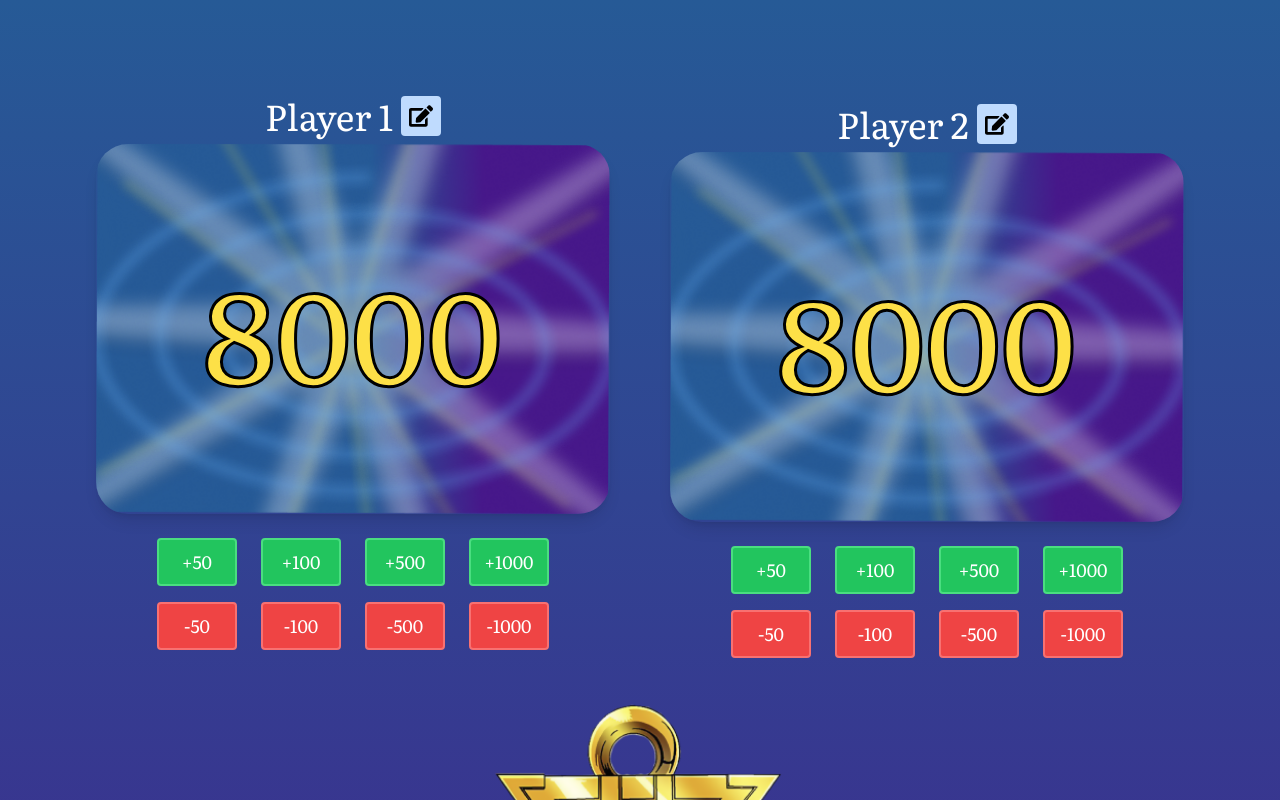
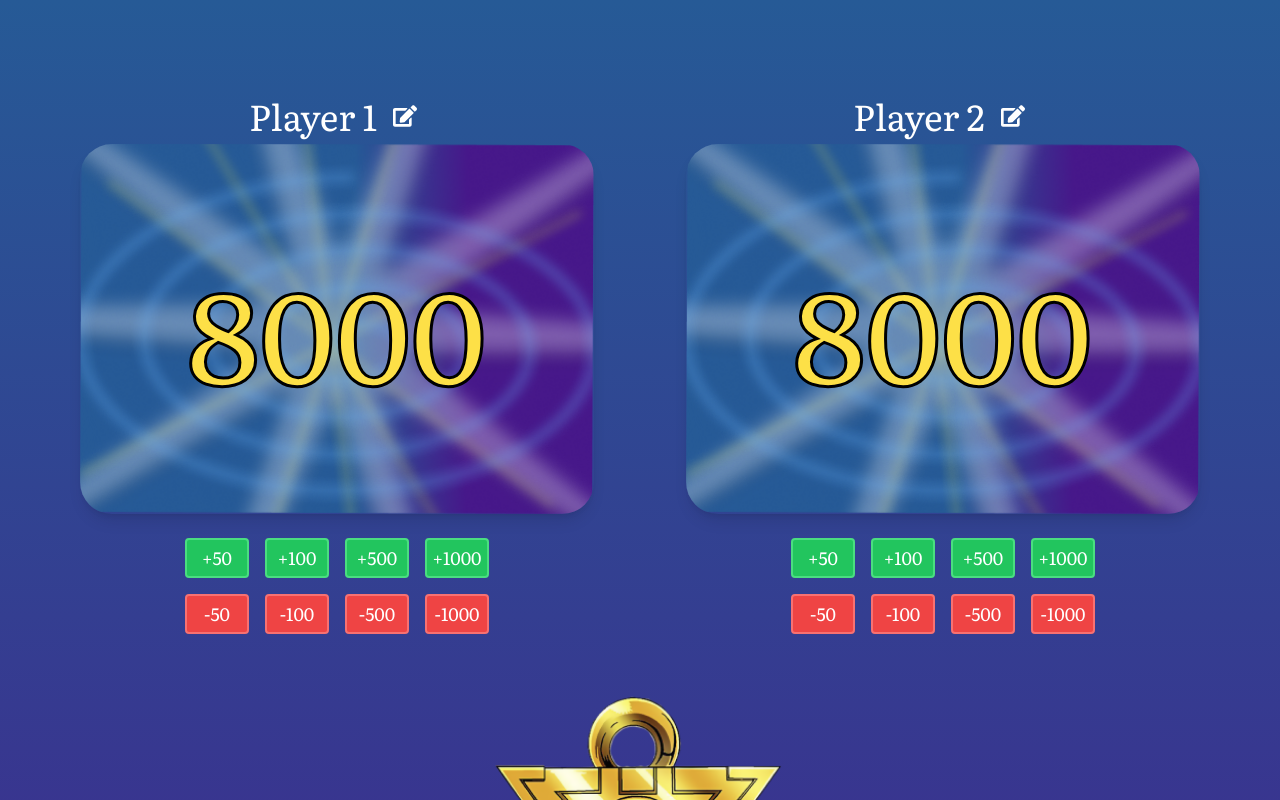
Before and after one commit to TooFaded/lifepoint-counter, a Next.js app: page / in a window 1280 px wide. Shown: the top 800 px of the page. Built offline with nearby package versions, Linux system fonts and the light colour scheme.

Commit message:
Adds modal to announce winner, adds comments to life-point display code, modifies styles for coin and die, adds tab icon

```diff
--- a/src/app/components/coin.js
+++ b/src/app/components/coin.js
@@ -20,7 +20,7 @@ export default function Coin() {
     <div className="flex flex-col items-center">
       <button
         onClick={flipCoin}
-        className="w-20 h-20 bg-gray-800 text-white rounded-full flex items-center justify-center text-2xl mb-4"
+        className="w-20 h-20 bg-gray-800 text-white rounded-full flex items-center justify-center text-lg mb-4"
         disabled={flipping}
       >
         {flipping ? "Flipping..." : "Flip"}
--- a/src/app/components/dice.js
+++ b/src/app/components/dice.js
@@ -20,7 +20,7 @@ export default function Dice() {
     <div className="flex flex-col items-center">
       <button
         onClick={rollDice}
-        className="w-20 h-20 bg-gray-800 text-white rounded-full flex items-center justify-center text-2xl mb-4"
+        className="w-20 h-20 bg-gray-800 text-white rounded-lg flex items-center justify-center text-lg mb-4"
         disabled={rolling}
       >
         {rolling ? "Rolling..." : "Roll"}
--- a/src/app/components/lifepoint-display.js
+++ b/src/app/components/lifepoint-display.js
@@ -3,21 +3,24 @@ import { useState } from "react";
 import { Literata } from "next/font/google";
 import { FaCheck } from "react-icons/fa";
 import { FaEdit } from "react-icons/fa";
+import WinnerModal from "./winnerModal";
 
 const literata = Literata({ subsets: ["latin"], style: ["normal", "italic"] });
 
 export default function LifepointDisplay() {
+  // Lifepoint State
   const [lifePoints1, setLifePoints1] = useState(8000);
   const [lifePoints2, setLifePoints2] = useState(8000);
   const [tempLifePoints1, setTempLifePoints1] = useState(0);
   const [tempLifePoints2, setTempLifePoints2] = useState(0);
-
+  // Player State
   const [player1Name, setPlayer1Name] = useState("Player 1");
   const [player2Name, setPlayer2Name] = useState("Player 2");
   const [isEditingPlayer1, setIsEditingPlayer1] = useState(false);
   const [isEditingPlayer2, setIsEditingPlayer2] = useState(false);
 
   const [winner, setWinner] = useState(null);
+  const [isModalOpen, setIsModalOpen] = useState(false);
 
   const lifePointSound = new Audio("/points-drop.mp3");
 
@@ -37,6 +40,7 @@ export default function LifepointDisplay() {
           const finalValue = Math.max(targetValue, 0);
           if (finalValue === 0) {
             setWinner(player === "Player 1" ? player2Name : player1Name);
+            setIsModalOpen(true);
           }
           return finalValue;
         }
@@ -68,19 +72,20 @@ export default function LifepointDisplay() {
     setTempLifePoints(0);
   };
 
+  const resetGame = () => {
+    setLifePoints1(8000);
+    setLifePoints2(8000);
+    setWinner(null);
+    setIsModalOpen(false);
+  };
+
   return (
-    <div className="relative flex justify-between w-full max-w-6xl mx-auto flex-wrap">
-      {winner && (
-        <div
-          className={`absolute top-0 left-0 right-0 bg-red-600 text-white text-center py-4 text-3xl rounded-lg ${literata.className}`}
-        >
-          {winner} is the winner!
-        </div>
-      )}
-      <div className="flex flex-col items-center">
+    <div className="relative flex flex-col md:flex-row justify-between w-full max-w-6xl mx-auto p-4">
+      <WinnerModal isOpen={isModalOpen} winner={winner} onClose={resetGame} />
+      <div className="flex flex-col items-center mb-8 md:mb-0">
         {/* Player1Name */}
         <div
-          className={`flex space-x-2 text-white text-2xl mb-2 ${literata.className}`}
+          className={`flex items-center space-x-2 text-white text-2xl mb-2 ${literata.className}`}
         >
           {isEditingPlayer1 ? (
             <>
@@ -101,7 +106,7 @@ export default function LifepointDisplay() {
               <h1 className="text-4xl">{player1Name}</h1>
               <button
                 onClick={() => setIsEditingPlayer1(true)}
-                className="px-2 text-black bg-blue-200 rounded"
+                className="px-2 text-white rounded"
               >
                 <FaEdit />
               </button>
@@ -109,12 +114,12 @@ export default function LifepointDisplay() {
           )}
         </div>
         <div
-          className={`h-[370px] w-[514px] md:w-[450px] lg:w-[514px] bg-custom-image bg-cover bg-center bg-no-repeat flex justify-center items-center text-9xl text-yellow-300 rounded-[32px] ${literata.className} text-stroke-black italic font-medium shadow-lg`}
+          className={`h-[250px] w-[350px] sm:h-[370px] sm:w-[514px] md:w-[450px] lg:w-[514px] bg-custom-image bg-cover bg-center bg-no-repeat flex justify-center items-center text-7xl sm:text-9xl text-yellow-300 rounded-[32px] ${literata.className} text-stroke-black italic font-medium shadow-lg`}
         >
           {Math.round(lifePoints1)}
         </div>
         <div
-          className={`flex items-center text-3xl ${literata.className} text-yellow-300 mt-2`}
+          className={`flex items-center text-2xl sm:text-3xl ${literata.className} text-yellow-300 mt-2`}
         >
           {/* Lifepoints to be applied to player 1 */}
           {tempLifePoints1 !== 0
@@ -141,54 +146,54 @@ export default function LifepointDisplay() {
           )}
         </div>
         <div className="flex flex-col justify-center space-y-2 mt-4">
-          <div className="flex space-x-6 mb-2">
+          <div className="flex flex-wrap justify-center space-x-4 mb-2">
             <button
               onClick={() => handleAccumulateChange(setTempLifePoints1, 50)}
-              className={`w-20 h-12 text-lg bg-green-500 border-2 border-green-400 text-white ${literata.className} rounded`}
+              className={`w-16 h-10 text-lg bg-green-500 border-2 border-green-400 text-white ${literata.className} rounded`}
             >
               +50
             </button>
             <button
               onClick={() => handleAccumulateChange(setTempLifePoints1, 100)}
-              className={`w-20 h-12 text-lg bg-green-500 border-2 border-green-400 text-white ${literata.className} rounded`}
+              className={`w-16 h-10 text-lg bg-green-500 border-2 border-green-400 text-white ${literata.className} rounded`}
             >
               +100
             </button>
             <button
               onClick={() => handleAccumulateChange(setTempLifePoints1, 500)}
-              className={`w-20 h-12 text-lg bg-green-500 border-2 border-green-400 text-white ${literata.className} rounded`}
+              className={`w-16 h-10 text-lg bg-green-500 border-2 border-green-400 text-white ${literata.className} rounded`}
             >
               +500
             </button>
             <button
               onClick={() => handleAccumulateChange(setTempLifePoints1, 1000)}
-              className={`w-20 h-12 text-lg bg-green-500 border-2 border-green-400 text-white ${literata.className} rounded`}
+              className={`w-16 h-10 text-lg bg-green-500 border-2 border-green-400 text-white ${literata.className} rounded`}
             >
               +1000
             </button>
           </div>
-          <div className="flex space-x-6">
+          <div className="flex flex-wrap justify-center space-x-4">
             <button
               onClick={() => handleAccumulateChange(setTempLifePoints1, -50)}
-              className={`w-20 h-12 text-lg bg-red-500 border-2 border-red-400 text-white ${literata.className} rounded`}
+              className={`w-16 h-10 text-lg bg-red-500 border-2 border-red-400 text-white ${literata.className} rounded`}
             >
               -50
             </button>
             <button
               onClick={() => handleAccumulateChange(setTempLifePoints1, -100)}
-              className={`w-20 h-12 text-lg bg-red-500 border-2 border-red-400 text-white ${literata.className} rounded`}
+              className={`w-16 h-10 text-lg bg-red-500 border-2 border-red-400 text-white ${literata.className} rounded`}
             >
               -100
             </button>
             <button
               onClick={() => handleAccumulateChange(setTempLifePoints1, -500)}
-              className={`w-20 h-12 text-lg bg-red-500 border-2 border-red-400 text-white ${literata.className} rounded`}
+              className={`w-16 h-10 text-lg bg-red-500 border-2 border-red-400 text-white ${literata.className} rounded`}
             >
               -500
             </button>
             <button
               onClick={() => handleAccumulateChange(setTempLifePoints1, -1000)}
-              className={`w-20 h-12 text-lg bg-red-500 border-2 border-red-400 text-white ${literata.className} rounded`}
+              className={`w-16 h-10 text-lg bg-red-500 border-2 border-red-400 text-white ${literata.className} rounded`}
             >
               -1000
             </button>
@@ -196,9 +201,9 @@ export default function LifepointDisplay() {
         </div>
       </div>
 
-      <div className="flex flex-col items-center sm:mt-2 mt-0">
+      <div className="flex flex-col items-center">
         <div
-          className={`flex space-x-2 text-white text-2xl mb-2 ${literata.className}`}
+          className={`flex items-center space-x-2 text-white text-2xl mb-2 ${literata.className}`}
         >
           {/* Player2Name */}
           {isEditingPlayer2 ? (
@@ -220,7 +225,7 @@ export default function LifepointDisplay() {
               <h1 className="text-4xl">{player2Name}</h1>
               <button
                 onClick={() => setIsEditingPlayer2(true)}
-                className="px-2 text-black bg-blue-200 rounded"
+                className="px-2 text-white rounded"
               >
                 <FaEdit />
               </button>
@@ -228,14 +233,14 @@ export default function LifepointDisplay() {
           )}
         </div>
         <div
-          className={`h-[370px] w-[514px] md:w-[450px] lg:w-[514px] bg-custom-image bg-cover bg-center bg-no-repeat flex justify-center items-center text-9xl text-yellow-300 rounded-[32px] ${literata.className} text-stroke-black italic font-medium shadow-lg`}
+          className={`h-[250px] w-[350px] sm:h-[370px] sm:w-[514px] md:w-[450px] lg:w-[514px] bg-custom-image bg-cover bg-center bg-no-repeat flex justify-center items-center text-7xl sm:text-9xl text-yellow-300 rounded-[32px] ${literata.className} text-stroke-black italic font-medium shadow-lg`}
         >
           {Math.round(lifePoints2)}
         </div>
-        {/* Lifepoints to be applied to player 2 */}
         <div
-          className={`flex items-center text-3xl ${literata.className} text-yellow-300 mt-2`}
+          className={`flex items-center text-2xl sm:text-3xl ${literata.className} text-yellow-300 mt-2`}
         >
+          {/* Lifepoints to be applied to player 2 */}
           {tempLifePoints2 !== 0
             ? tempLifePoints2 > 0
               ? `+${tempLifePoints2}`
@@ -259,55 +264,56 @@ export default function LifepointDisplay() {
             </div>
           )}
         </div>
+        {/* Lifepoint Buttons */}
         <div className="flex flex-col justify-center space-y-2 mt-4">
-          <div className="flex space-x-6 mb-2">
+          <div className="flex flex-wrap justify-center space-x-4 mb-2">
             <button
               onClick={() => handleAccumulateChange(setTempLifePoints2, 50)}
-              className={`w-20 h-12 text-lg bg-green-500 border-2 border-green-400 text-white ${literata.className} rounded`}
+              className={`w-16 h-10 text-lg bg-green-500 border-2 border-green-400 text-white ${literata.className} rounded`}
             >
               +50
             </button>
             <button
               onClick={() => handleAccumulateChange(setTempLifePoints2, 100)}
-              className={`w-20 h-12 text-lg bg-green-500 border-2 border-green-400 text-white ${literata.className} rounded`}
+              className={`w-16 h-10 text-lg bg-green-500 border-2 border-green-400 text-white ${literata.className} rounded`}
             >
               +100
             </button>
             <button
               onClick={() => handleAccumulateChange(setTempLifePoints2, 500)}
-              className={`w-20 h-12 text-lg bg-green-500 border-2 border-green-400 text-white ${literata.className} rounded`}
+              className={`w-16 h-10 text-lg bg-green-500 border-2 border-green-400 text-white ${literata.className} rounded`}
             >
               +500
             </button>
             <button
               onClick={() => handleAccumulateChange(setTempLifePoints2, 1000)}
-              className={`w-20 h-12 text-lg bg-green-500 border-2 border-green-400 text-white ${literata.className} rounded`}
+              className={`w-16 h-10 text-lg bg-green-500 border-2 border-green-400 text-white ${literata.className} rounded`}
             >
               +1000
             </button>
           </div>
-          <div className="flex space-x-6">
+          <div className="flex flex-wrap justify-center space-x-4">
             <button
               onClick={() => handleAccumulateChange(setTempLifePoints2, -50)}
-              className={`w-20 h-12 text-lg bg-red-500 border-2 border-red-400 text-white ${literata.className} rounded`}
+              className={`w-16 h-10 text-lg bg-red-500 border-2 border-red-400 text-white ${literata.className} rounded`}
             >
               -50
             </button>
             <button
               onClick={() => handleAccumulateChange(setTempLifePoints2, -100)}
-              className={`w-20 h-12 text-lg bg-red-500 border-2 border-red-400 text-white ${literata.className} rounded`}
+              className={`w-16 h-10 text-lg bg-red-500 border-2 border-red-400 text-white ${literata.className} rounded`}
             >
               -100
             </button>
             <button
               onClick={() => handleAccumulateChange(setTempLifePoints2, -500)}
-              className={`w-20 h-12 text-lg bg-red-500 border-2 border-red-400 text-white ${literata.className} rounded`}
+              className={`w-16 h-10 text-lg bg-red-500 border-2 border-red-400 text-white ${literata.className} rounded`}
             >
               -500
             </button>
             <button
               onClick={() => handleAccumulateChange(setTempLifePoints2, -1000)}
-              className={`w-20 h-12 text-lg bg-red-500 border-2 border-red-400 text-white ${literata.className} rounded`}
+              className={`w-16 h-10 text-lg bg-red-500 border-2 border-red-400 text-white ${literata.className} rounded`}
             >
               -1000
             </button>
--- /dev/null
+++ b/src/app/components/winnerModal.js
@@ -0,0 +1,22 @@
+// Modal.js
+import React from "react";
+
+export default function WinnerModal({ isOpen, winner, onClose }) {
+  if (!isOpen) return null;
+
+  return (
+    <div className="fixed inset-0 flex items-center justify-center bg-black bg-opacity-50">
+      <div className="bg-custom-gradient p-8 rounded-lg text-center">
+        <h2 className="text-2xl text-white font-bold mb-4">
+          {winner} is the winner!
+        </h2>
+        <button
+          onClick={onClose}
+          className="px-4 py-2 bg-red-500 text-white rounded"
+        >
+          Reset
+        </button>
+      </div>
+    </div>
+  );
+}
--- a/src/app/layout.js
+++ b/src/app/layout.js
@@ -1,20 +1,17 @@
-import { Inter, Literata } from "next/font/google";
 import "./globals.css";
 
-const inter = Inter({ subsets: ["latin"] });
-const literata = Literata({ subsets: ["latin"] });
-
 export const metadata = {
-  title: "Create Next App",
-  description: "Generated by create next app",
+  title: "Lifepoint Calculator",
+  description: "Lifepoint calculator for the YuGiOh playing card game.",
 };
 
 export default function RootLayout({ children }) {
   return (
     <html lang="en">
-      <body className={`bg-custom-gradient ${inter.className}`}>
-        {children}
-      </body>
+      <head>
+        <link rel="icon" href="/Milli_puzzle.png" sizes="any" />
+      </head>
+      <body className="bg-custom-gradient">{children}</body>
     </html>
   );
 }
--- a/src/app/page.js
+++ b/src/app/page.js
@@ -6,12 +6,12 @@ import Coin from "./components/coin";
 
 export default function Home() {
   return (
-    <main className="flex flex-col  min-h-screen p-24">
+    <main className="flex flex-col min-h-screen pt-20">
       <LifepointDisplay />
-      <div className="flex justify-center items-center mt-10">
+      <div className="flex justify-center items-center mx-auto mt-10">
         <Image src="/Milli_puzzle.png" width={300} height={300} />
       </div>
-      <div className="flex justify-center space-x-16 mt-16 mx-auto p-16 bg-yellow-300 rounded-lg shadow-lg border-2 border-black">
+      <div className="flex justify-center space-x-16 my-16 mx-auto p-16 bg-yellow-300 rounded-lg shadow-lg border-2 border-black">
         <Dice />
         <Coin />
       </div>
```
